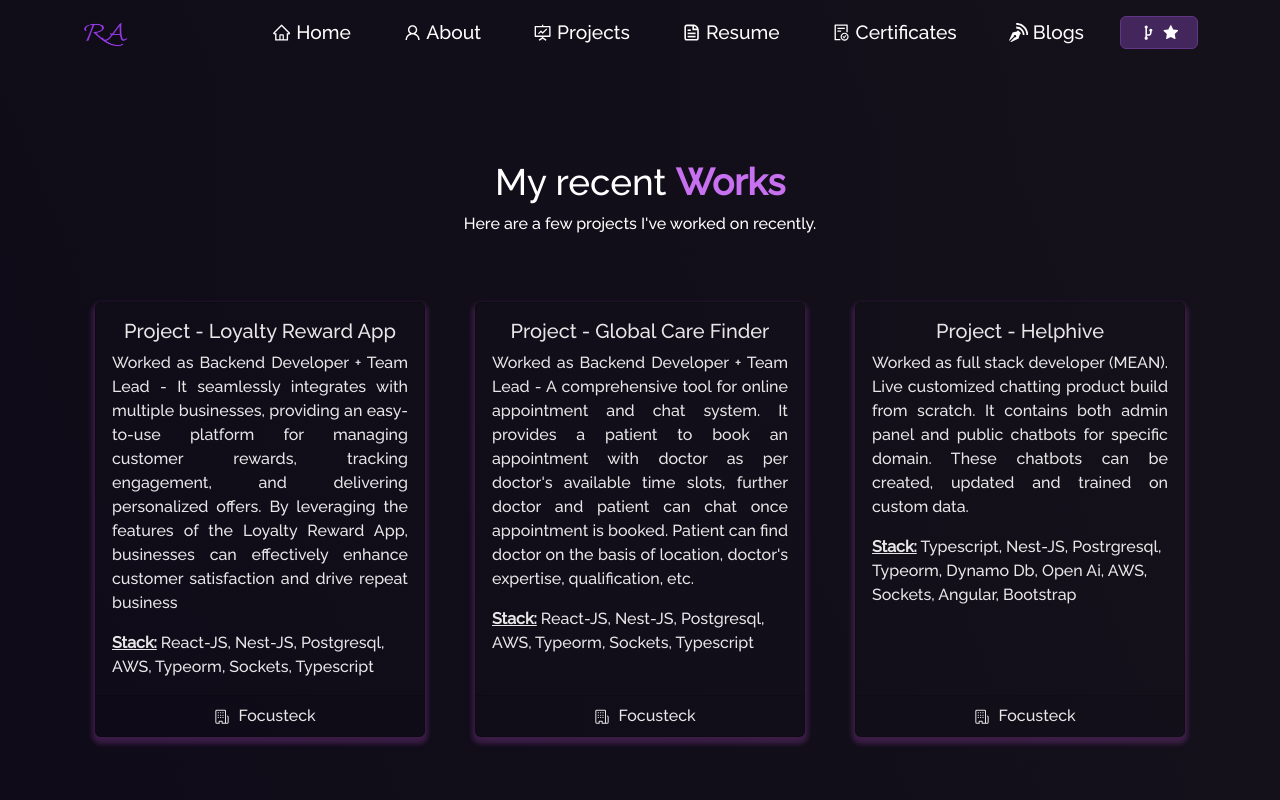
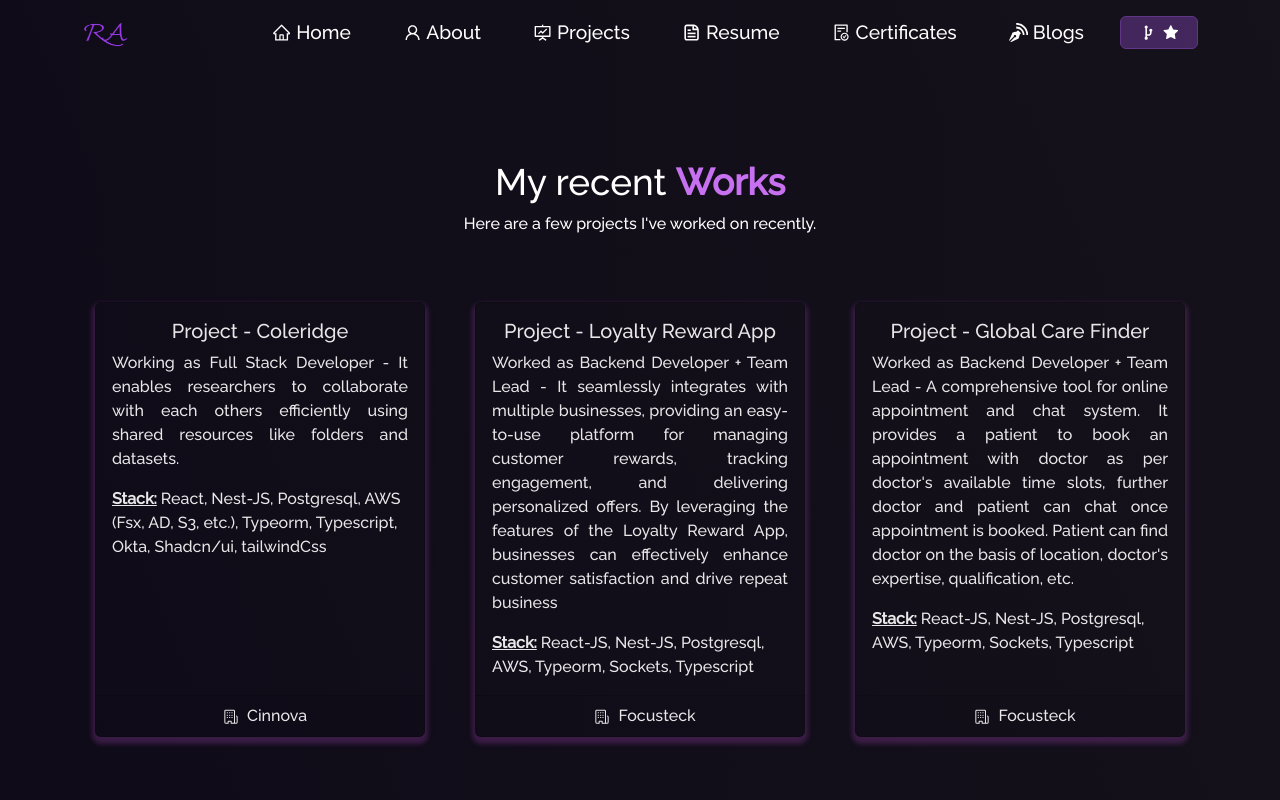
Before and after one commit to Rehman-Akram/portfolio, a React (Create React App) app: page /project in a window 1280 px wide. Shown: the top 800 px of the page. Built offline with nearby package versions, Linux system fonts and the light colour scheme.

Commit message:
updated projects

```diff
--- a/src/components/Projects/Projects.js
+++ b/src/components/Projects/Projects.js
@@ -23,6 +23,15 @@ function Projects() {
           Here are a few projects I've worked on recently.
         </p>
         <Row style={{ justifyContent: "center", paddingBottom: "10px" }}>
+        <Col md={4} className="project-card">
+            <ProjectCard
+              isBlog={false}
+              title="Project - Coleridge"
+              description="Working as Full Stack Developer - It enables researchers to collaborate with each others efficiently using shared resources like folders and datasets."
+              tools='React, Nest-JS, Postgresql, AWS (Fsx, AD, S3, etc.), Typeorm, Typescript, Okta, Shadcn/ui, tailwindCss'
+              isAchievement="Cinnova"
+            />
+          </Col>
         <Col md={4} className="project-card">
             <ProjectCard
               isBlog={false}
```
